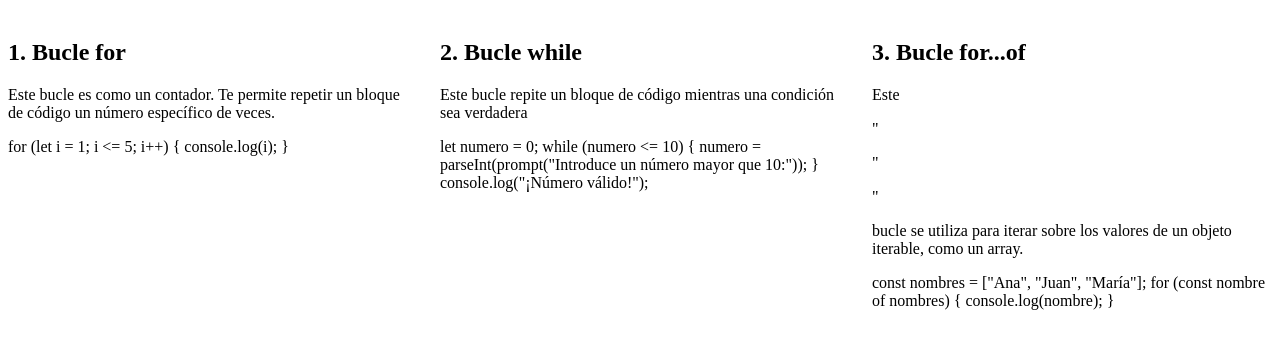
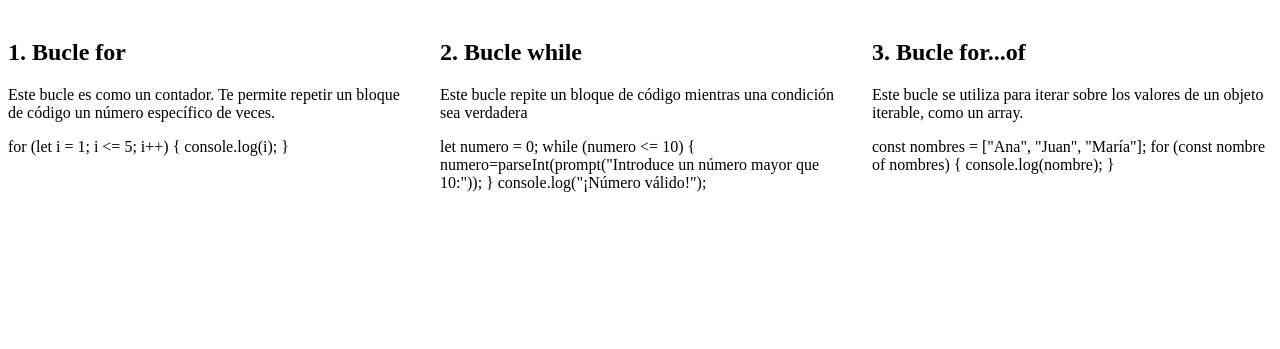
Before and after one commit to elysalem-missawi/javascript-curso, a plain HTML site: page boocls/bucles.html in a window 1280 px wide. Shown: the part 61-410 px from the top of the page. Drawn offline with Linux system fonts and the light colour scheme.

Commit message:
commit-2

```diff
--- a/boocls/bucles.html
+++ b/boocls/bucles.html
@@ -1,5 +1,5 @@
 <!DOCTYPE html>
-<html lang="en">
+<html lang="es">
 
 <head>
   <meta charset="UTF-8">
@@ -21,30 +21,27 @@
     <div>
       <h2>1. Bucle for</h2>
       <p>Este bucle es como un contador. Te permite repetir un bloque de código un número específico de veces.</p>
-            <p>for (let i = 1; i <= 5; i++) {
-                console.log(i);
-              }</p>
+      <p>for (let i = 1; i <= 5; i++) { console.log(i); }</p>
     </div>
     <div>
       <h2>2. Bucle while</h2>
       <p>Este bucle repite un bloque de código mientras una condición sea verdadera</p>
       <p>let numero = 0;
-                while (numero <= 10) {
-                  numero = parseInt(prompt("Introduce un número mayor que 10:"));
-                }
-                console.log("¡Número válido!");</p>
+        while (numero <= 10) { numero=parseInt(prompt("Introduce un número mayor que 10:")); } console.log("¡Número
+          válido!");</p>
     </div>
     <div>
       <h2>3. Bucle for...of</h2>
-            <p>Este  <p>"<p>"</p>"
-            </p>bucle se utiliza para iterar sobre los valores de un objeto iterable, como un array.</p>
+      <p>Este bucle se utiliza para iterar sobre los valores de un objeto iterable, como un array.</p>
       <p>const nombres = ["Ana", "Juan", "María"];
         for (const nombre of nombres) {
         console.log(nombre);
-                }</p>
+        }
+      </p>
     </div>
   </div>
-    <script>// 1 Bucles for:
+  <script>
+  // 1 Bucles for:
     // Crea un programa que utilice un bucle for para imprimir los números del 1 al 10
 
     /* for (let i = 1; i <= 11; i++) {
@@ -79,13 +76,13 @@
         numero++;
       } while (numero <= 15); */
     // 4. Crea un programa que utilice un bucle for para sumar los números del 1 al 50 y muestre el resultado
-            let suma = 0; // Inicializamos la variable suma en 0
+    // let suma = 0; // Inicializamos la variable suma en 0
 
-            for (let i = 1; i <= 50; i++) {
-              suma += i; // Sumamos el valor actual de i a la variable suma
-            }
+    // for (let i = 1; i <= 50; i++) {
+    // suma += i; // Sumamos el valor actual de i a la variable suma
+    // }
 
-            console.log("La suma de los números del 1 al 50 es:", suma);
+    // console.log("La suma de los números del 1 al 50 es:", suma);
     // 5. Crea un programa que pida al usuario un número y luego imprima los primeros n números pares usando un bucle while
     /*   const n = parseInt(prompt("Introduce un número entero positivo:"));
 
@@ -102,7 +99,33 @@
       numeroPar += 2; // Incrementamos en 2 para obtener el siguiente número par
       contador++;
     }
-        } */</script>
+  }
+
+
+   */
+    /////imprimir un numero del 1 a 10
+    // for (let i = 0; i <= 10; i++) {
+    //   console.log(i)
+    // }
+    ///////// Imprimir números pares del 2 al 20////////////
+    // for (let i = 0; i <= 20; i+=2) {
+    //   console.log(i)
+    // }
+
+
+  //   function m(a) {
+  //     for (let i = 1; i <= ; i++) {
+  //     // console.log("5 x " + i + " = " + 5 * i);
+  //     console.log(i)
+  //   }
+  //   }
+  //  let b = parseInt(prompt("namber"))
+  //   m(b)
+
+
+
+
+  </script>
 </body>
 
 </html>
--- a/ejercicio-1/script.js
+++ b/ejercicio-1/script.js
@@ -1,6 +1,6 @@
 
 let comida = "Pescado";
 let anioNacimiento = 1985;
-console.log("anioNacimiento");
+console.log(anioNacimiento);
 comida = "Cuscus";
 console.log("comida");
```
Also changed, not shown: foncciones-Ej.html (added, +50 -0 lines). Lines whose indentation alone changed are shown as unchanged.
